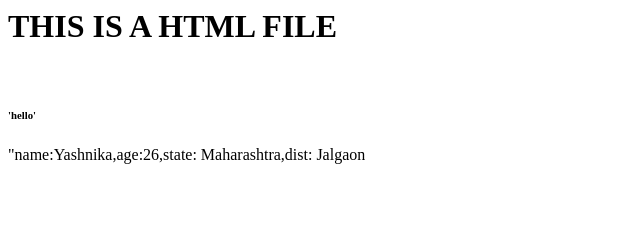
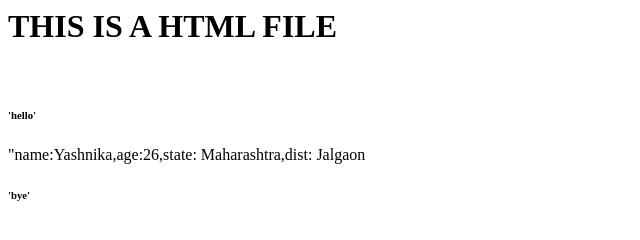
Before and after one commit to sanika1109/sample_project, a plain HTML site: page index.html in a window 1280 px wide. Shown: the full height of the page, 0-640 px from the left. Drawn offline with Linux system fonts and the light colour scheme.

Commit message:
index>html updated

```diff
--- a/index.html
+++ b/index.html
@@ -2,3 +2,4 @@
 <br>
 <h6>'hello'</h6>
 <p>"name:Yashnika,age:26,state: Maharashtra,dist: Jalgaon </p>
+<h6>'bye'</h6>
```
